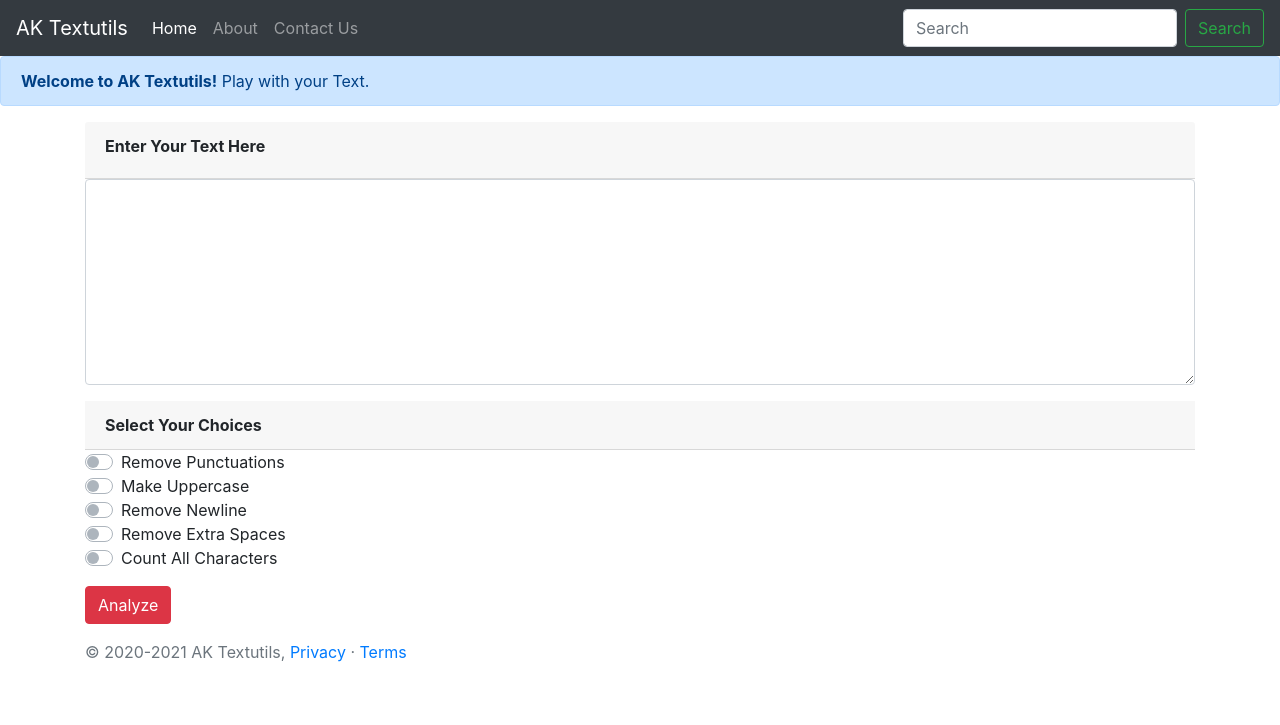
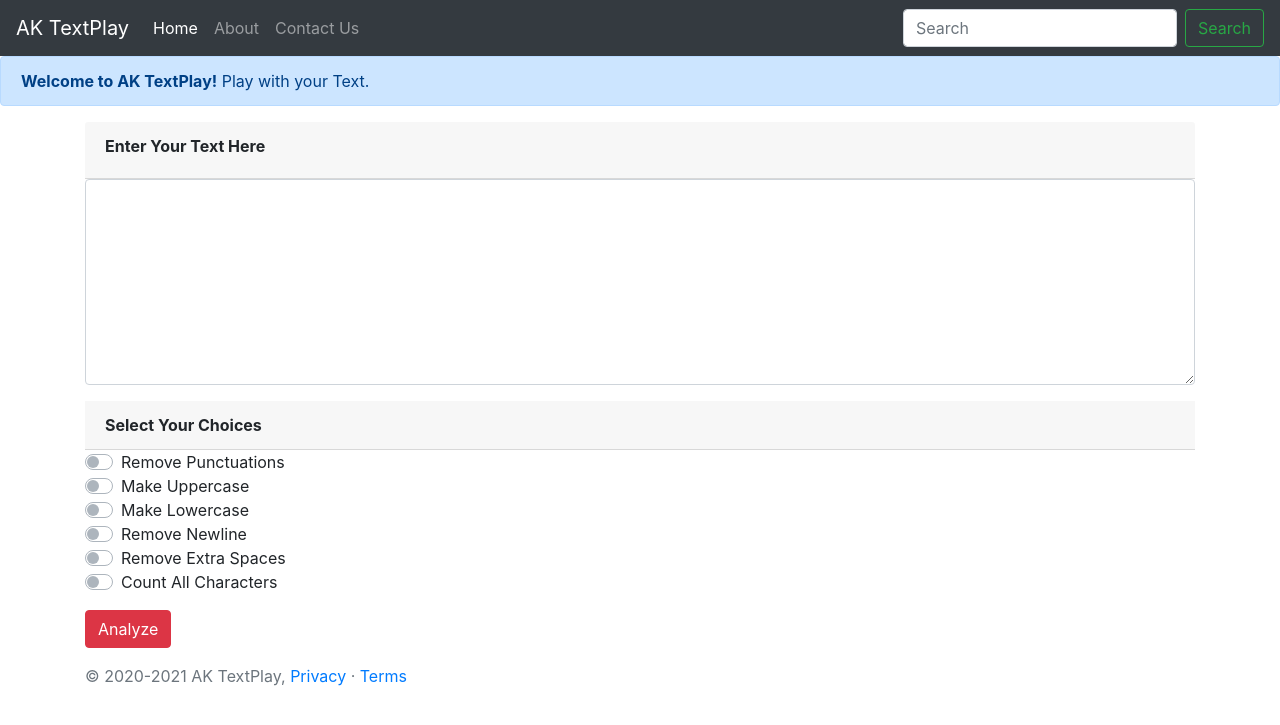
Before and after one commit to iamajaykharat/TextPlay-Django, a Django app: page / in a window 1280 px wide. Shown: the top 725 px of the page. Run offline with Django 3.2, Linux system fonts and the light colour scheme; some libraries are stand-ins or nearby versions.

Commit message:
First commit

```diff
--- a/mysite/views.py
+++ b/mysite/views.py
@@ -13,6 +13,7 @@ def analyze(request):
     # Check Checkbox here
     rp = request.POST.get('removepunc', 'off')
     uc = request.POST.get('uppercase', 'off')
+    lc = request.POST.get('lowercase', 'off')
     nlr = request.POST.get('newlineremove', 'off')
     sr = request.POST.get('spaceremove', 'off')
     cc = request.POST.get('charcount', 'off')
@@ -37,6 +38,16 @@ def analyze(request):
             analyzed += char.upper()
         p = {'per': 'Make Uppercase', 'analysed_text': analyzed, 'total': ""}
         per += '| Make Uppercase'
+        djtext = analyzed
+        tot = ''
+
+    # Make lowercase
+    if lc == 'on':
+        analyzed = ""
+        for char in djtext:
+            analyzed += char.lower()
+        p = {'per': 'Make Lowercase', 'analysed_text': analyzed, 'total': ""}
+        per += '| Make Lowercase'
         djtext = analyzed
         tot = ''
 
@@ -73,7 +84,7 @@ def analyze(request):
         p = {'per': 'Count All Characters', 'analysed_text': analyzed, 'total': tot}
         per += '| Count All Characters'
 
-    if rp != 'on' and uc != 'on' and nlr != 'on' and sr != 'on' and cc != 'on':
+    if rp != 'on' and uc != 'on' and nlr != 'on' and sr != 'on' and cc != 'on'and lc != 'on':
         return HttpResponse("ERROR,Please select proper operation")
 
     p = {'per': per, 'analysed_text': analyzed, 'total': tot}
--- a/templates/index.html
+++ b/templates/index.html
@@ -9,11 +9,11 @@
     <link rel="stylesheet" href="https://stackpath.bootstrapcdn.com/bootstrap/4.5.0/css/bootstrap.min.css"
           integrity="sha384-9aIt2nRpC12Uk9gS9baDl411NQApFmC26EwAOH8WgZl5MYYxFfc+NcPb1dKGj7Sk" crossorigin="anonymous">
 
-    <title>AK Textutils</title>
+    <title>AK TextPlay</title>
 </head>
 <body>
 <nav class="navbar navbar-expand-lg navbar-dark bg-dark">
-    <a class="navbar-brand" href="#">AK Textutils</a>
+    <a class="navbar-brand" href="#">AK TextPlay</a>
     <button class="navbar-toggler" type="button" data-toggle="collapse" data-target="#navbarSupportedContent"
             aria-controls="navbarSupportedContent" aria-expanded="false" aria-label="Toggle navigation">
         <span class="navbar-toggler-icon"></span>
@@ -38,7 +38,7 @@
     </div>
 </nav>
 <div class="alert alert-primary" role="alert">
-    <strong>Welcome to AK Textutils!</strong> Play with your Text.
+    <strong>Welcome to AK TextPlay!</strong> Play with your Text.
 </div>
 
 <div class="container mt-2">
@@ -58,6 +58,10 @@
             <label class="custom-control-label" for="customSwitch2">Make Uppercase</label>
         </div>
         <div class="custom-control custom-switch">
+            <input type="checkbox" class="custom-control-input" name="lowercase" id="customSwitch9">
+            <label class="custom-control-label" for="customSwitch9">Make Lowercase</label>
+        </div>
+        <div class="custom-control custom-switch">
             <input type="checkbox" class="custom-control-input" name="newlineremove" id="customSwitch3">
             <label class="custom-control-label" for="customSwitch3">Remove Newline</label>
         </div>
@@ -74,9 +78,9 @@
         </div>
     </form>
 </div>
-<footer class="footer mt-auto py-3">
-    <div class="container">
-        <span class="text-muted">© 2020-2021 AK Textutils, <a href="#">Privacy</a> · <a href="#">Terms</a></span>
+<footer class="footer mb-2 py-3">
+    <div class="container mb-2">
+        <span class="text-muted">© 2020-2021 AK TextPlay, <a href="#">Privacy</a> · <a href="#">Terms</a></span>
     </div>
 </footer>
 
```
Also changed, not shown: templates/analyze.html (+4 -4 lines).
